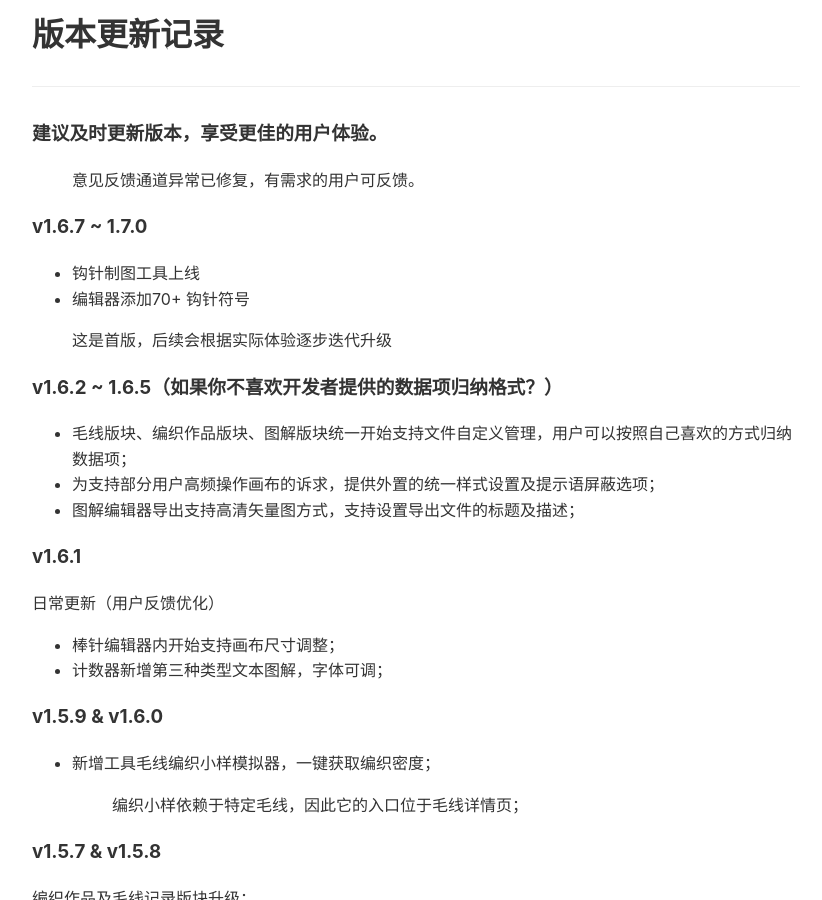
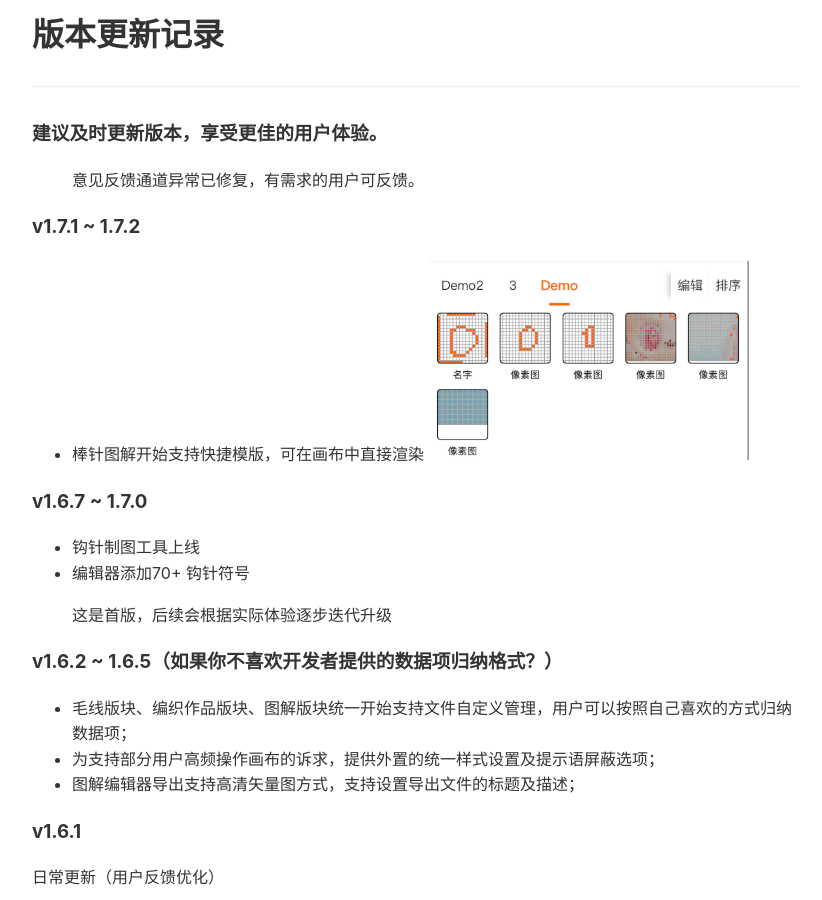
Before and after one commit to iBlackStone/iblackstone.github.io, a Jekyll site: the page built from setword/versions.md, in a window 1280 px wide and 900 px high. Shown: the whole window, without its empty margins (224-1046 px from the left). Built offline with Jekyll 4.4.1, drawn with Linux system fonts in a browser that asks for light colours.

Commit message:
content update

```diff
--- a/setword/versions.md
+++ b/setword/versions.md
@@ -6,6 +6,11 @@ title: "版本更新记录"
 ### 建议及时更新版本，享受更佳的用户体验。
 
 > 意见反馈通道异常已修复，有需求的用户可反馈。
+
+### v1.7.1 ~ 1.7.2
+- 棒针图解开始支持快捷模版，可在画布中直接渲染
+![Symbol](/assets/images/template.png){: width="320"}
+
 
 ### v1.6.7 ~ 1.7.0
 - 钩针制图工具上线
```
Also changed, not shown: setword/versionsen.md (+3 -0 lines), assets/images/template.png (added).
